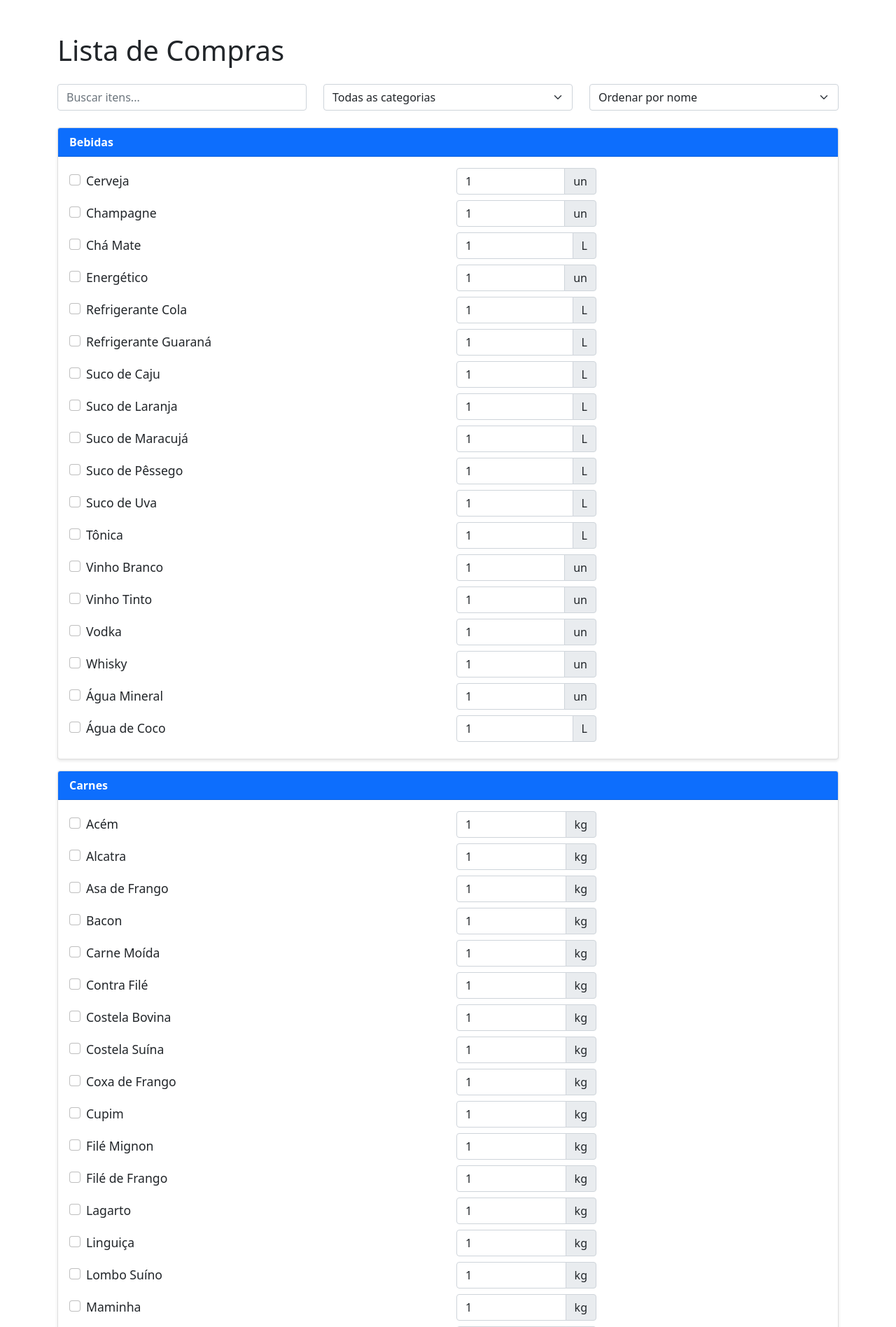
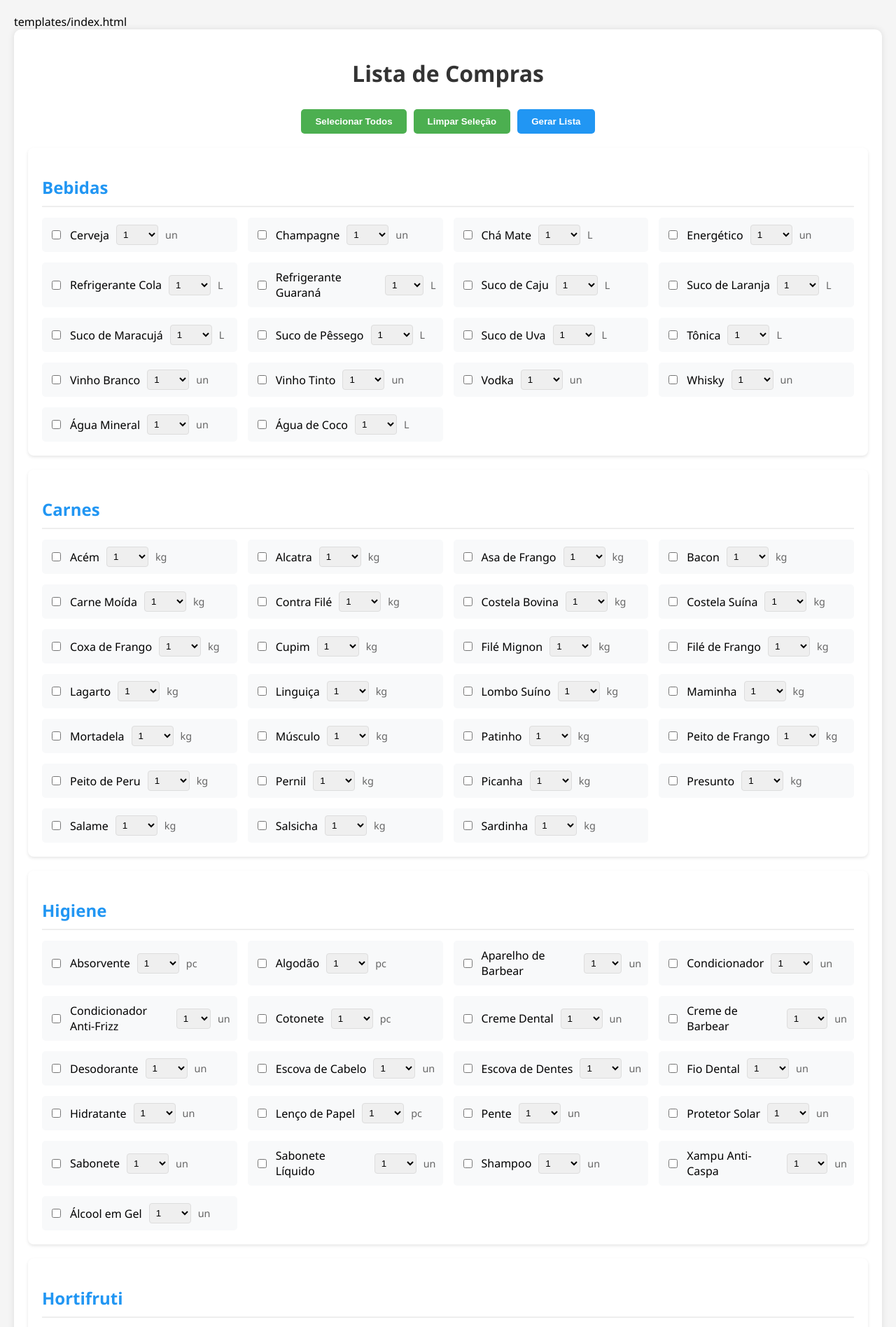
Before and after one commit to dreduardocruz/lista_compras, a Flask app: page / in a window 1280 px wide. Shown: the top 1896 px of the page at 70% size. Run offline with Flask 2, Linux system fonts and the light colour scheme.

```diff
--- a/app.py
+++ b/app.py
@@ -1,6 +1,6 @@
 from flask import Flask, render_template, request, jsonify, send_file
-from lista_pdf import gerar_pdf
 import pandas as pd
+from fpdf import FPDF
 import os
 from datetime import datetime
 
@@ -14,8 +14,8 @@ PDF_PATH = os.path.join(BASE_DIR, 'lista_compras.pdf')
 @app.route('/')
 def index():
     df = pd.read_csv(CSV_PATH)
-    # Ordena o DataFrame por nome por padrão
-    df = df.sort_values('Item')
+    # Ordena o DataFrame por categoria e item e reseta o índice
+    df = df.sort_values(['Categoria', 'Item']).reset_index(drop=True)
     categorias = sorted(df['Categoria'].unique())
     items = df.to_dict('records')
     return render_template('index.html', items=items, categorias=categorias)
@@ -23,35 +23,73 @@ def index():
 @app.route('/gerar-lista', methods=['POST'])
 def gerar_lista():
     try:
-        itens_selecionados = request.json
-        print(f"Dados recebidos: {itens_selecionados}")
+        dados_recebidos = request.json
+        print(f"Dados recebidos: {dados_recebidos}")  # Debug
+
+        # Lê o CSV e ordena da mesma forma que na rota index
+        df = pd.read_csv(CSV_PATH)
+        df = df.sort_values(['Categoria', 'Item']).reset_index(drop=True)
+
+        itens_selecionados = []
+        for item in dados_recebidos:
+            idx = int(item['index'])
+            print(f"Processando índice: {idx}")  # Debug
+            if 0 <= idx < len(df):
+                item_atual = df.iloc[idx]
+                print(f"Item encontrado: {item_atual['Item']}")  # Debug
+
+                item_dict = {
+                    'Item': str(item_atual['Item']),
+                    'Categoria': str(item_atual['Categoria']),
+                    'Quantidade': int(item['quantidade']),
+                    'Unidade': str(item_atual['Unidade'])
+                }
+                itens_selecionados.append(item_dict)
 
         if not itens_selecionados:
             return jsonify({"error": "Nenhum item selecionado"}), 400
 
-        timestamp = datetime.now().strftime("%Y%m%d_%H%M%S")
-        pdf_name = f'lista_compras_{timestamp}.pdf'
+        # Gera PDF
+        pdf = FPDF()
+        pdf.add_page()
+        pdf.set_font('Arial', 'B', 16)
+        pdf.cell(0, 10, 'Lista de Compras', 0, 1, 'C')
+        pdf.ln(10)
+
+        # Agrupa itens por categoria
+        df_itens = pd.DataFrame(itens_selecionados)
+        categorias = df_itens['Categoria'].unique()
+
+        for categoria in sorted(categorias):
+            itens_categoria = df_itens[df_itens['Categoria'] == categoria]
+            pdf.set_font('Arial', 'B', 12)
+            pdf.cell(0, 10, f'{categoria}:', 0, 1)
+            pdf.set_font('Arial', '', 12)
+
+            for _, item in itens_categoria.iterrows():
+                texto = f"- {item['Item']}: {item['Quantidade']} {item['Unidade']}"
+                pdf.cell(0, 8, texto, 0, 1)
+            pdf.ln(5)
+
+        # Salva o PDF
+        pdf_name = f'lista_compras_{datetime.now().strftime("%Y%m%d_%H%M%S")}.pdf'
         pdf_path = os.path.join(BASE_DIR, pdf_name)
+        pdf.output(pdf_path)
 
-        global PDF_PATH
-        PDF_PATH = pdf_path
+        return jsonify({"message": "PDF gerado com sucesso!", "path": pdf_name})
 
-        gerar_pdf(itens_selecionados, pdf_path)
-        return jsonify({
-            "message": "PDF gerado com sucesso!",
-            "path": pdf_path
-        })
     except Exception as e:
-        print(f"Erro na geração do PDF: {str(e)}")
         return jsonify({"error": str(e)}), 500
 
-# Nova rota para download do PDF
-@app.route('/download-pdf')
-def download_pdf():
+@app.route('/download-pdf/<path:filename>')
+def download_pdf(filename):
     try:
-        return send_file(PDF_PATH, as_attachment=True)
+        return send_file(
+            os.path.join(BASE_DIR, filename),
+            as_attachment=True
+        )
     except Exception as e:
-        return jsonify({"error": "PDF não encontrado"}), 404
+        return str(e), 400
 
 if __name__ == '__main__':
-    app.run(host='0.0.0.0', port=5000, debug=True)
+    app.run(debug=True, host='0.0.0.0', port=5000)
--- a/static/style.css
+++ b/static/style.css
@@ -1,3 +1,100 @@
+body {
+    font-family: 'Segoe UI', Tahoma, Geneva, Verdana, sans-serif;
+    margin: 0;
+    padding: 20px;
+    background-color: #f5f5f5;
+}
+
+.container {
+    max-width: 1200px;
+    margin: 0 auto;
+    background-color: white;
+    padding: 20px;
+    border-radius: 10px;
+    box-shadow: 0 0 10px rgba(0,0,0,0.1);
+}
+
+h1 {
+    color: #333;
+    text-align: center;
+    margin-bottom: 30px;
+}
+
+.controles {
+    display: flex;
+    justify-content: center;
+    gap: 10px;
+    margin-bottom: 20px;
+}
+
+button {
+    padding: 10px 20px;
+    border: none;
+    border-radius: 5px;
+    cursor: pointer;
+    background-color: #4CAF50;
+    color: white;
+    font-weight: bold;
+}
+
+button:hover {
+    background-color: #45a049;
+}
+
+.btn-gerar {
+    background-color: #2196F3;
+}
+
+.btn-gerar:hover {
+    background-color: #1976D2;
+}
+
+.categorias {
+    display: grid;
+    gap: 20px;
+}
+
+.categoria-section {
+    background-color: #fff;
+    padding: 20px;
+    border-radius: 8px;
+    box-shadow: 0 2px 4px rgba(0,0,0,0.1);
+}
+
+h2 {
+    color: #2196F3;
+    margin-bottom: 15px;
+    padding-bottom: 10px;
+    border-bottom: 2px solid #eee;
+}
+
+.items-grid {
+    display: grid;
+    grid-template-columns: repeat(auto-fill, minmax(250px, 1fr));
+    gap: 15px;
+}
+
+.item-card {
+    display: flex;
+    align-items: center;
+    gap: 10px;
+    padding: 10px;
+    background-color: #f8f9fa;
+    border-radius: 5px;
+}
+
+.quantidade {
+    width: 60px;
+    padding: 5px;
+    border: 1px solid #ddd;
+    border-radius: 4px;
+}
+
+.unidade {
+    color: #666;
+    font-size: 0.9em;
+}
+
 .card {
     box-shadow: 0 2px 4px rgba(0,0,0,0.1);
     transition: all 0.3s ease;
--- a/templates/index.html
+++ b/templates/index.html
@@ -1,146 +1,69 @@
+templates/index.html
 <!DOCTYPE html>
-<html>
+<html lang="pt-br">
 <head>
+    <meta charset="UTF-8">
+    <meta name="viewport" content="width=device-width, initial-scale=1.0">
     <title>Lista de Compras</title>
     <link rel="stylesheet" href="{{ url_for('static', filename='style.css') }}">
-    <link href="https://cdn.jsdelivr.net/npm/bootstrap@5.1.3/dist/css/bootstrap.min.css" rel="stylesheet">
-    <link rel="icon" type="image/x-icon" href="{{ url_for('static', filename='favicon.ico') }}">
 </head>
 <body>
-    <div class="container mt-5">
-        <h1 class="mb-4">Lista de Compras</h1>
+    <div class="container">
+        <h1>Lista de Compras</h1>
 
-        <!-- Barra de pesquisa e filtros -->
-        <div class="row mb-4">
-            <div class="col-md-4">
-                <input type="text" id="searchInput" class="form-control" placeholder="Buscar itens...">
-            </div>
-            <div class="col-md-4">
-                <select id="categoryFilter" class="form-select">
-                    <option value="">Todas as categorias</option>
-                    {% for categoria in categorias %}
-                    <option value="{{ categoria }}">{{ categoria }}</option>
-                    {% endfor %}
-                </select>
-            </div>
-            <div class="col-md-4">
-                <select id="sortOrder" class="form-select">
-                    <option value="name">Ordenar por nome</option>
-                    <option value="category">Ordenar por categoria</option>
-                </select>
-            </div>
+        <div class="controles">
+            <button onclick="selecionarTodos()">Selecionar Todos</button>
+            <button onclick="limparSelecao()">Limpar Seleção</button>
+            <button onclick="gerarLista()" class="btn-gerar">Gerar Lista</button>
         </div>
 
-        <form id="listaForm">
-            {% set global_index = namespace(value=0) %}
+        <div class="categorias">
             {% for categoria in categorias %}
-            <div class="card mb-3">
-                <div class="card-header bg-primary text-white">
-                    {{ categoria }}
-                </div>
-                <div class="card-body items-container">
-                    {% for item in items if item.Categoria == categoria %}
-                    <div class="row mb-2 align-items-center item-row" data-category="{{ categoria }}">
-                        <div class="col-6">
-                            <div class="form-check">
-                                <input class="form-check-input" type="checkbox"
-                                       id="item{{ global_index.value }}"
-                                       value="{{ global_index.value }}">
-                                <label class="form-check-label" for="item{{ global_index.value }}">
-                                    {{ item.Item }}
-                                </label>
-                            </div>
+            <div class="categoria-section">
+                <h2>{{ categoria }}</h2>
+                <div class="items-grid">
+                    {% for item in items %}
+                        {% if item.Categoria == categoria %}
+                        <div class="item-card">
+                            <input type="checkbox" id="item-{{ loop.index0 }}" data-index="{{ loop.index0 }}">
+                            <label for="item-{{ loop.index0 }}">{{ item.Item }}</label>
+                            <select id="qtd-{{ loop.index0 }}" class="quantidade">
+                                {% for i in range(1, 11) %}
+                                <option value="{{ i }}">{{ i }}</option>
+                                {% endfor %}
+                            </select>
+                            <span class="unidade">{{ item.Unidade }}</span>
                         </div>
-                        <div class="col-6">
-                            <div class="input-group">
-                                <input type="number" class="form-control"
-                                       value="{{ item.Quantidade }}"
-                                       min="1" step="1"
-                                       id="qtd{{ global_index.value }}">
-                                <span class="input-group-text">{{ item.Unidade }}</span>
-                            </div>
-                        </div>
-                    </div>
-                    {% set global_index.value = global_index.value + 1 %}
+                        {% endif %}
                     {% endfor %}
                 </div>
             </div>
             {% endfor %}
-
-            <button type="submit" class="btn btn-success btn-lg">Gerar PDF</button>
-        </form>
+        </div>
     </div>
 
     <script>
-        // Funções de filtro e busca
-        document.getElementById('searchInput').addEventListener('input', filterItems);
-        document.getElementById('categoryFilter').addEventListener('change', filterItems);
-        document.getElementById('sortOrder').addEventListener('change', sortItems);
-
-        function filterItems() {
-            const searchTerm = document.getElementById('searchInput').value.toLowerCase();
-            const selectedCategory = document.getElementById('categoryFilter').value;
-            const items = document.querySelectorAll('.item-row');
-
-            items.forEach(item => {
-                const itemName = item.querySelector('.form-check-label').textContent.toLowerCase();
-                const itemCategory = item.getAttribute('data-category');
-                const matchesSearch = itemName.includes(searchTerm);
-                const matchesCategory = selectedCategory === '' || itemCategory === selectedCategory;
-
-                item.style.display = matchesSearch && matchesCategory ? '' : 'none';
-            });
+        function selecionarTodos() {
+            document.querySelectorAll('input[type="checkbox"]').forEach(cb => cb.checked = true);
         }
 
-        function sortItems() {
-            const sortBy = document.getElementById('sortOrder').value;
-            const itemsList = document.querySelector('.items-container');
-            const items = Array.from(itemsList.querySelectorAll('.item-row'));
-
-            items.sort((a, b) => {
-                if (sortBy === 'name') {
-                    const nameA = a.querySelector('.form-check-label').textContent;
-                    const nameB = b.querySelector('.form-check-label').textContent;
-                    return nameA.localeCompare(nameB);
-                } else {
-                    const categoryA = a.getAttribute('data-category');
-                    const categoryB = b.getAttribute('data-category');
-                    return categoryA.localeCompare(categoryB);
-                }
-            });
-
-            items.forEach(item => itemsList.appendChild(item));
+        function limparSelecao() {
+            document.querySelectorAll('input[type="checkbox"]').forEach(cb => cb.checked = false);
         }
 
-        document.getElementById('listaForm').onsubmit = function(e) {
-            e.preventDefault();
+        function gerarLista() {
             const itensSelecionados = [];
-
-            document.querySelectorAll('input[type="checkbox"]:checked').forEach(checkbox => {
-                try {
-                    const itemId = checkbox.id.replace('item', '');
-                    const qtdElement = document.getElementById('qtd' + itemId);
-
-                    if (!qtdElement) {
-                        console.warn(`Elemento quantidade não encontrado para item ${itemId}`);
-                        return;
-                    }
-
-                    const quantidade = qtdElement.value || '1';
-                    const itemRow = checkbox.closest('.item-row');
-                    const categoria = itemRow ? itemRow.getAttribute('data-category') : '';
-
-                    itensSelecionados.push({
-                        index: parseInt(checkbox.value),
-                        quantidade: quantidade
-                    });
-                } catch (error) {
-                    console.error(`Erro ao processar item: ${error}`);
-                }
+            document.querySelectorAll('input[type="checkbox"]:checked').forEach(cb => {
+                const index = cb.dataset.index;
+                const quantidade = document.querySelector(`#qtd-${index}`).value;
+                itensSelecionados.push({
+                    index: index,
+                    quantidade: quantidade
+                });
             });
 
             if (itensSelecionados.length === 0) {
-                alert('Por favor, selecione pelo menos um item.');
+                alert('Selecione pelo menos um item!');
                 return;
             }
 
@@ -154,17 +77,16 @@
             .then(response => response.json())
             .then(data => {
                 if (data.error) {
-                    alert('Erro: ' + data.error);
+                    alert(data.error);
                 } else {
-                    alert('PDF gerado com sucesso!');
-                    window.location.href = '/download-pdf';
+                    window.location.href = `/download-pdf/${data.path}`;
                 }
             })
             .catch(error => {
-                alert('Erro ao gerar PDF: ' + error);
-                console.error('Erro completo:', error);
+                console.error('Erro:', error);
+                alert('Erro ao gerar lista');
             });
-        };
+        }
     </script>
 </body>
 </html>
```
Also changed, not shown: 5 other files.
